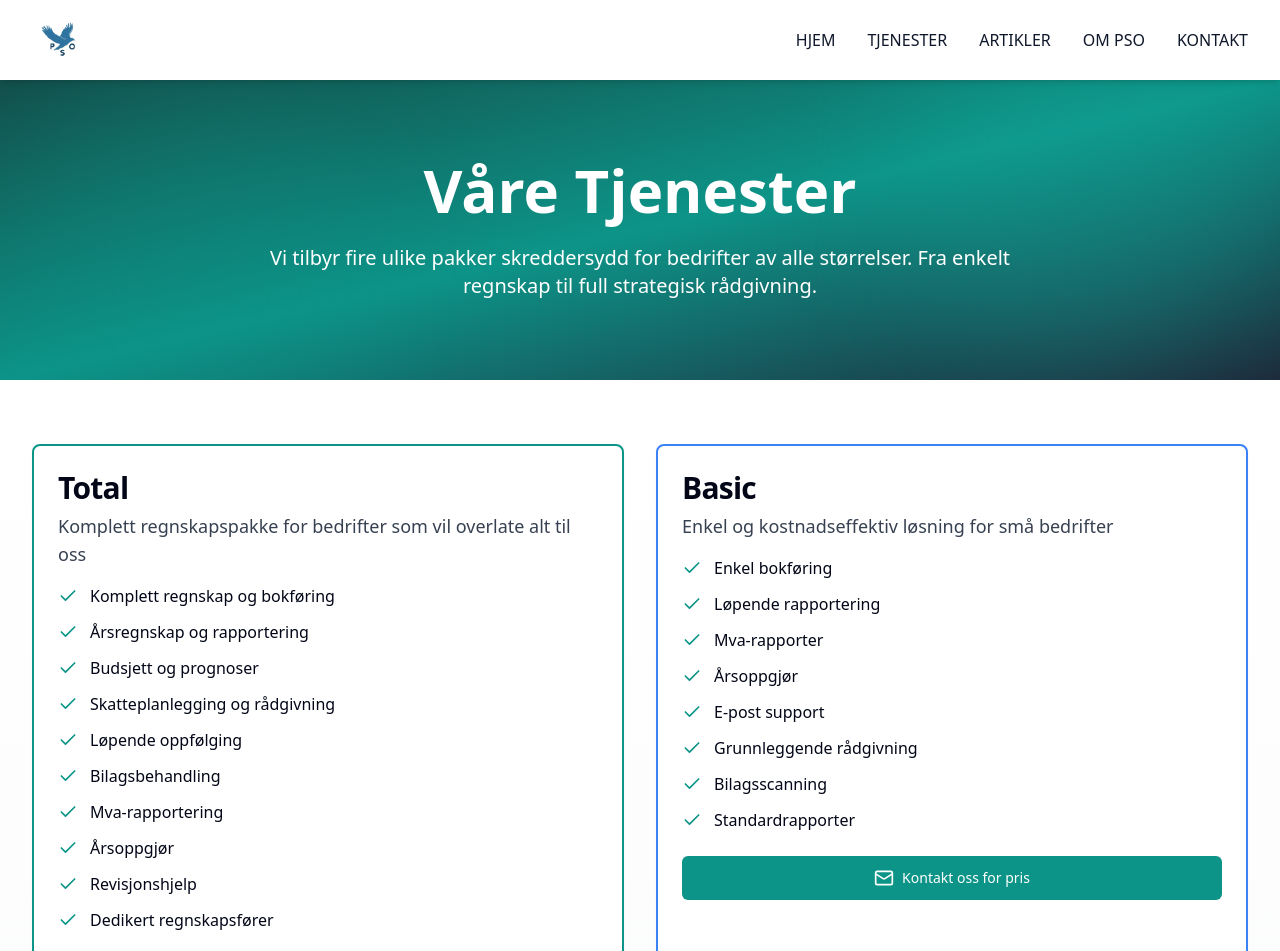
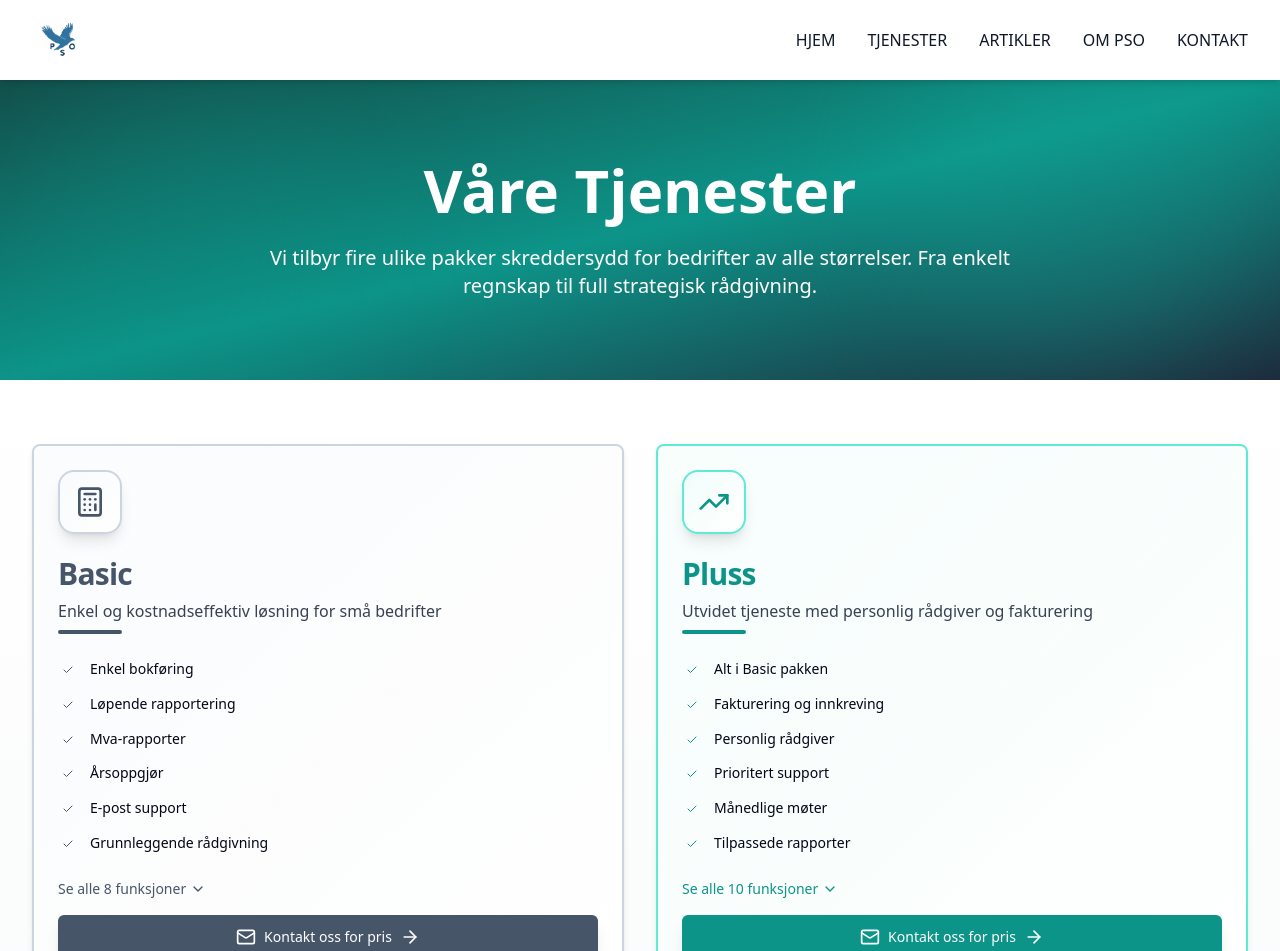
Before and after one commit to janjabro30/PSO, a Next.js app: page /tjenester in a window 1280 px wide. Shown: the top 951 px of the page. Built offline with nearby package versions, Linux system fonts and the light colour scheme.

Commit message:
Redesign services page with modern professional design
Co-authored-by: janjabro30 <88195913+janjabro30@users.noreply.github.com>

```diff
--- a/app/tjenester/page.tsx
+++ b/app/tjenester/page.tsx
@@ -2,34 +2,21 @@
 
 import { Card, CardContent, CardDescription, CardHeader, CardTitle } from "@/components/ui/card"
 import { Button } from "@/components/ui/button"
-import { Check, Mail, ArrowRight } from "lucide-react"
+import { Badge } from "@/components/ui/badge"
+import { Check, Mail, ArrowRight, Calculator, TrendingUp, Users, Zap, ChevronDown } from "lucide-react"
 import Link from "next/link"
-import { motion } from "framer-motion"
+import { motion, AnimatePresence } from "framer-motion"
+import { useState } from "react"
 
 const packages = [
   {
-    name: "Total",
-    description: "Komplett regnskapspakke for bedrifter som vil overlate alt til oss",
-    color: "border-primary",
-    bgColor: "bg-primary/5",
-    features: [
-      "Komplett regnskap og bokføring",
-      "Årsregnskap og rapportering",
-      "Budsjett og prognoser",
-      "Skatteplanlegging og rådgivning",
-      "Løpende oppfølging",
-      "Bilagsbehandling",
-      "Mva-rapportering",
-      "Årsoppgjør",
-      "Revisjonshjelp",
-      "Dedikert regnskapsfører",
-    ],
-  },
-  {
     name: "Basic",
     description: "Enkel og kostnadseffektiv løsning for små bedrifter",
-    color: "border-blue-500",
-    bgColor: "bg-blue-50",
+    icon: Calculator,
+    color: "border-slate-300",
+    bgGradient: "from-slate-50 to-white",
+    accentColor: "text-slate-600",
+    buttonColor: "bg-slate-600 hover:bg-slate-700",
     features: [
       "Enkel bokføring",
       "Løpende rapportering",
@@ -40,12 +27,60 @@ const packages = [
       "Bilagsscanning",
       "Standardrapporter",
     ],
+    isPopular: false,
+  },
+  {
+    name: "Pluss",
+    description: "Utvidet tjeneste med personlig rådgiver og fakturering",
+    icon: TrendingUp,
+    color: "border-teal-300",
+    bgGradient: "from-teal-50 to-white",
+    accentColor: "text-teal-600",
+    buttonColor: "bg-teal-600 hover:bg-teal-700",
+    features: [
+      "Alt i Basic pakken",
+      "Fakturering og innkreving",
+      "Personlig rådgiver",
+      "Prioritert support",
+      "Månedlige møter",
+      "Tilpassede rapporter",
+      "Budsjettkontroll",
+      "Regnskapssystem oppsett",
+      "Personaladministrasjon",
+      "Lønn og rapportering",
+    ],
+    isPopular: false,
+  },
+  {
+    name: "Total",
+    description: "Komplett regnskapspakke for bedrifter som vil overlate alt til oss",
+    icon: Zap,
+    color: "border-primary",
+    bgGradient: "from-primary/10 to-teal-50/50",
+    accentColor: "text-primary",
+    buttonColor: "bg-primary hover:bg-primary/90",
+    features: [
+      "Alt i Pluss pakken",
+      "Komplett regnskap og bokføring",
+      "Årsregnskap og rapportering",
+      "Budsjett og prognoser",
+      "Skatteplanlegging og rådgivning",
+      "Løpende oppfølging",
+      "Bilagsbehandling",
+      "Revisjonshjelp",
+      "Dedikert regnskapsfører",
+      "Prioritert telefonsupport",
+    ],
+    isPopular: true,
   },
   {
     name: "Workshop",
     description: "Strategisk rådgivning og workshops for vekstbedrifter",
-    color: "border-accent",
-    bgColor: "bg-orange-50",
+    icon: Users,
+    color: "border-orange-300",
+    bgGradient: "from-orange-50 to-white",
+    accentColor: "text-orange-600",
+    buttonColor: "bg-orange-600 hover:bg-orange-700",
     features: [
       "Strategiske workshops",
       "Forretningsutvikling",
@@ -58,25 +93,60 @@ const packages = [
       "Scenarioplanlegging",
       "Benchmarking",
     ],
-  },
-  {
-    name: "Pluss",
-    description: "Utvidet tjeneste med personlig rådgiver og fakturering",
-    color: "border-purple-500",
-    bgColor: "bg-purple-50",
-    features: [
-      "Fakturering og innkreving",
-      "Personlig rådgiver",
-      "Prioritert support",
-      "Månedlige møter",
-      "Tilpassede rapporter",
-      "Budsjettkontroll",
-      "Regnskapssystem oppsett",
-      "Personaladministrasjon",
-      "Lønn og rapportering",
-    ],
+    isPopular: false,
   },
 ]
+
+interface FeatureListProps {
+  features: string[];
+  accentColor: string;
+  maxVisible?: number;
+}
+
+function FeatureList({ features, accentColor, maxVisible = 6 }: FeatureListProps) {
+  const [showAll, setShowAll] = useState(false);
+  const displayedFeatures = showAll ? features : features.slice(0, maxVisible);
+  const hasMore = features.length > maxVisible;
+
+  return (
+    <div>
+      <ul className="space-y-3 mb-6">
+        <AnimatePresence>
+          {displayedFeatures.map((feature, idx) => (
+            <motion.li
+              key={idx}
+              initial={{ opacity: 0, x: -20 }}
+              animate={{ opacity: 1, x: 0 }}
+              exit={{ opacity: 0, x: -20 }}
+              transition={{ delay: idx * 0.03 }}
+              className="flex items-start gap-3 group"
+            >
+              <motion.div
+                className={`w-5 h-5 rounded-full flex items-center justify-center mt-0.5 flex-shrink-0 ${accentColor.replace('text-', 'bg-')}/10`}
+                whileHover={{ scale: 1.2, rotate: 360 }}
+                transition={{ duration: 0.3 }}
+              >
+                <Check className={`w-3 h-3 ${accentColor}`} />
+              </motion.div>
+              <span className="text-sm leading-relaxed group-hover:translate-x-1 transition-transform">
+                {feature}
+              </span>
+            </motion.li>
+          ))}
+        </AnimatePresence>
+      </ul>
+      {hasMore && (
+        <button
+          onClick={() => setShowAll(!showAll)}
+          className={`text-sm font-medium ${accentColor} hover:underline flex items-center gap-1 mb-4`}
+        >
+          {showAll ? 'Vis mindre' : `Se alle ${features.length} funksjoner`}
+          <ChevronDown className={`w-4 h-4 transition-transform ${showAll ? 'rotate-180' : ''}`} />
+        </button>
+      )}
+    </div>
+  );
+}
 
 export default function TjenesterPage() {
   return (
@@ -108,51 +178,108 @@ export default function TjenesterPage() {
       </section>
 
       {/* Services Grid */}
-      <section className="py-16 bg-gradient-to-b from-white to-gray-50">
+      <section className="py-16 bg-gradient-to-b from-white via-gray-50 to-white">
         <div className="max-w-7xl mx-auto px-4 sm:px-6 lg:px-8">
           <div className="grid grid-cols-1 lg:grid-cols-2 gap-8">
-            {packages.map((pkg, index) => (
+            {packages.map((pkg, index) => {
+              const Icon = pkg.icon;
+              return (
                 <motion.div
                   key={index}
-                initial={{ opacity: 0, y: 30 }}
+                  initial={{ opacity: 0, y: 40 }}
                   whileInView={{ opacity: 1, y: 0 }}
-                viewport={{ once: true }}
-                transition={{ delay: index * 0.1 }}
-                whileHover={{ y: -5, scale: 1.01 }}
+                  viewport={{ once: true, margin: "-100px" }}
+                  transition={{
+                    delay: index * 0.15,
+                    type: "spring",
+                    stiffness: 100
+                  }}
+                  className={pkg.isPopular ? "lg:col-span-2" : ""}
                 >
-                <Card className={`border-2 ${pkg.color} ${pkg.bgColor} hover:shadow-2xl transition-all duration-300 h-full backdrop-blur-sm bg-white/80`}>
-                <CardHeader className="pb-4">
-                  <CardTitle className="text-3xl">{pkg.name}</CardTitle>
-                  <CardDescription className="text-lg text-gray-700">
+                  <motion.div
+                    whileHover={{
+                      y: -8,
+                      scale: pkg.isPopular ? 1.02 : 1.03,
+                      transition: { type: "spring", stiffness: 300 }
+                    }}
+                    className="h-full"
+                  >
+                    <Card className={`
+                      relative overflow-hidden border-2 ${pkg.color}
+                      bg-gradient-to-br ${pkg.bgGradient}
+                      hover:shadow-2xl transition-all duration-500 h-full
+                      backdrop-blur-sm
+                      ${pkg.isPopular ? 'shadow-xl ring-2 ring-primary/20' : 'shadow-md'}
+                    `}>
+                      {/* Badge for Popular */}
+                      {pkg.isPopular && (
+                        <div className="absolute top-0 right-0 z-10">
+                          <motion.div
+                            initial={{ scale: 0, rotate: -180 }}
+                            animate={{ scale: 1, rotate: 0 }}
+                            transition={{ delay: 0.5, type: "spring" }}
+                          >
+                            <Badge className="rounded-tl-none rounded-br-none bg-primary text-white px-4 py-1.5 text-sm font-semibold shadow-lg">
+                              ⭐ ANBEFALT
+                            </Badge>
+                          </motion.div>
+                        </div>
+                      )}
+
+                      {/* Gradient Overlay */}
+                      <div className="absolute inset-0 bg-gradient-to-br from-white/50 to-transparent pointer-events-none" />
+
+                      <div className={`relative ${pkg.isPopular ? 'lg:flex lg:gap-8' : ''}`}>
+                        <CardHeader className={`pb-6 ${pkg.isPopular ? 'lg:w-1/3' : ''}`}>
+                          {/* Icon */}
+                          <motion.div
+                            className={`w-16 h-16 rounded-2xl bg-gradient-to-br ${pkg.bgGradient} flex items-center justify-center mb-4 shadow-lg border-2 ${pkg.color}`}
+                            whileHover={{ rotate: 360, scale: 1.1 }}
+                            transition={{ duration: 0.6 }}
+                          >
+                            <Icon className={`w-8 h-8 ${pkg.accentColor}`} />
+                          </motion.div>
+
+                          <CardTitle className={`text-3xl mb-3 ${pkg.accentColor}`}>
+                            {pkg.name}
+                          </CardTitle>
+                          <CardDescription className="text-base text-gray-700 leading-relaxed">
                             {pkg.description}
                           </CardDescription>
+
+                          {/* Divider */}
+                          <div className={`h-1 w-16 ${pkg.accentColor.replace('text-', 'bg-')} rounded-full mt-4`} />
                         </CardHeader>
-                  <CardContent>
-                    <ul className="space-y-3 mb-6">
-                      {pkg.features.map((feature, idx) => (
-                        <motion.li
-                          key={idx}
-                          initial={{ opacity: 0, x: -20 }}
-                          whileInView={{ opacity: 1, x: 0 }}
-                          viewport={{ once: true }}
-                          transition={{ delay: index * 0.1 + idx * 0.03 }}
-                          className="flex items-start gap-3"
+
+                        <CardContent className={pkg.isPopular ? 'lg:w-2/3' : ''}>
+                          <FeatureList
+                            features={pkg.features}
+                            accentColor={pkg.accentColor}
+                            maxVisible={pkg.isPopular ? 8 : 6}
+                          />
+
+                          <Link href="/kontakt">
+                            <motion.div
+                              whileHover={{ scale: 1.02 }}
+                              whileTap={{ scale: 0.98 }}
                             >
-                          <Check className="w-5 h-5 text-primary mt-0.5 flex-shrink-0" />
-                          <span>{feature}</span>
-                        </motion.li>
-                      ))}
-                    </ul>
-                    <Link href="/kontakt">
-                      <Button className="w-full hover:scale-105 transition-transform" size="lg">
-                        <Mail className="mr-2" size={20} />
+                              <Button
+                                className={`w-full ${pkg.buttonColor} text-white shadow-lg hover:shadow-xl transition-all duration-300 group`}
+                                size="lg"
+                              >
+                                <Mail className="mr-2 group-hover:rotate-12 transition-transform" size={20} />
                                 Kontakt oss for pris
+                                <ArrowRight className="ml-2 group-hover:translate-x-1 transition-transform" size={20} />
                               </Button>
+                            </motion.div>
                           </Link>
                         </CardContent>
+                      </div>
                     </Card>
                   </motion.div>
-            ))}
+                </motion.div>
+              );
+            })}
           </div>
         </div>
       </section>
```
Lines whose indentation alone changed are shown as unchanged.
